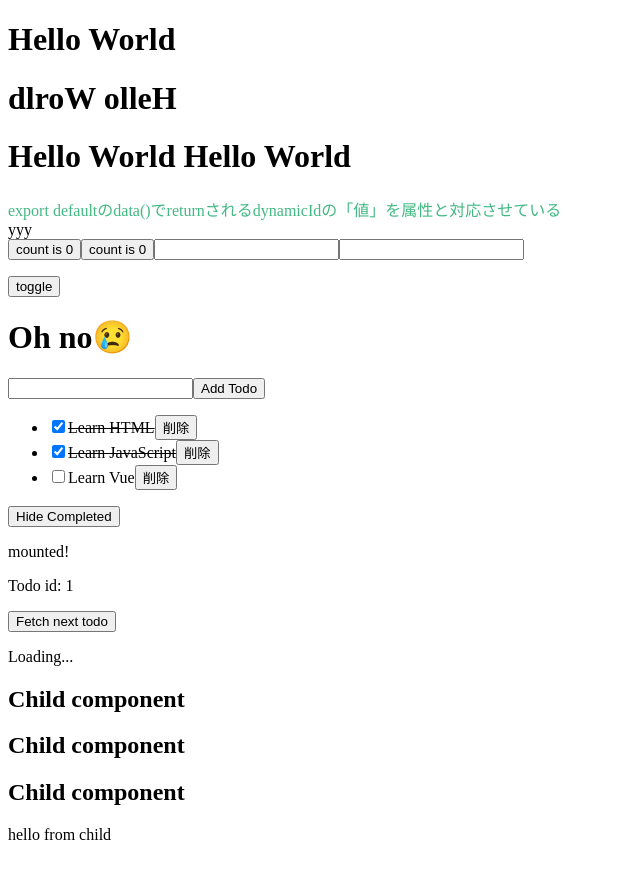
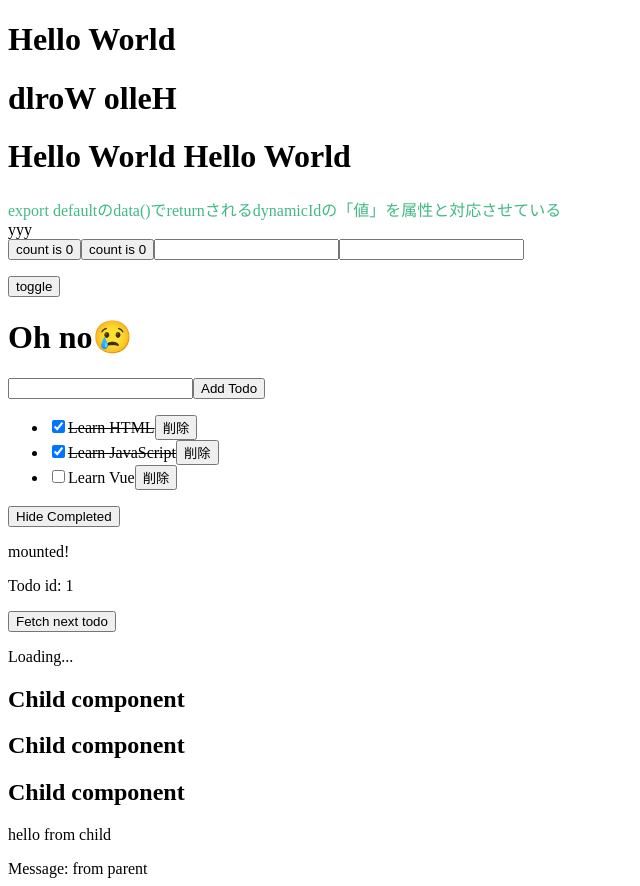
Before and after one commit to ryo-okazaki/vue-tutorial, a Vue app in the folder frontend/: page / in a window 1280 px wide. Shown: the whole page, without its empty margins (0-640 px from the left). Before the commit the page ends 860 px from the top, so only its background shows below. Built offline with nearby package versions, Linux system fonts and the light colour scheme; no server answers.

Commit message:
公式チュートリアル14/15 スロット

```diff
--- a/frontend/src/App.vue
+++ b/frontend/src/App.vue
@@ -17,12 +17,14 @@ dataコンポーネントオプションを使ってリアクティブステー
 
 <script>
 import ChildComp from './components/ChildComp.vue'
+import ChildComp1 from './components/ChildComp1.vue'
 
 let id = 0
 
 export default {
   components: {
-    ChildComp
+    ChildComp,
+    ChildComp1,
   },
   // componentsオプションを使用して、コンポーネントを登録する必要がある
   data() {
@@ -46,7 +48,9 @@ export default {
       todoData: null,
 
       greeting: 'Hello from parent',
-      childMsg: 'No child msg yet'
+      childMsg: 'No child msg yet',
+
+      ChildComp1Msg: 'from parent'
     }
   },
   methods: {
@@ -253,6 +257,12 @@ ChildCompコンポーネントをテンプレート内で使用する
 親は属性と同じように、propを子に渡すことができる
 動的な値を渡すには、v-bindという構文も使える
 -->
+<!--
+スロット
+propを経由したデータの受け渡しだけでなく、親コンポーネントはテンプレートフラグメントを
+スロットを経由して子コンポーネントへ渡すこともできる
+-->
+  <ChildComp1>Message: {{ ChildComp1Msg }}</ChildComp1>
 </template>
 
 <style>
--- /dev/null
+++ b/frontend/src/components/ChildComp1.vue
@@ -0,0 +1,8 @@
+<template>
+  <slot>Fallback content</slot>
+<!--
+<slot>アウトレット内のコンテンツは、フォールバックコンテンツとして扱われる
+親コンポーネントがスロットコンテンツを渡さなかった場合に表示される
+
+-->
+</template>
```
